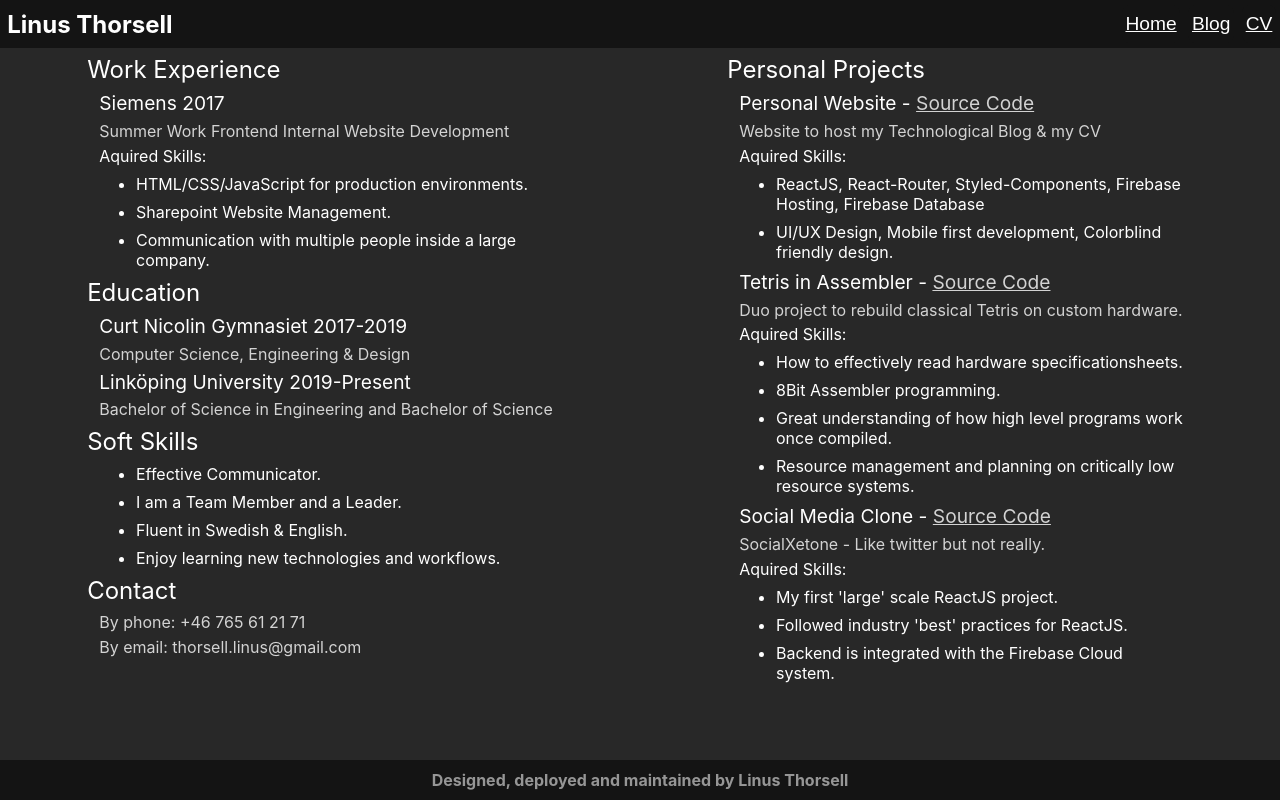
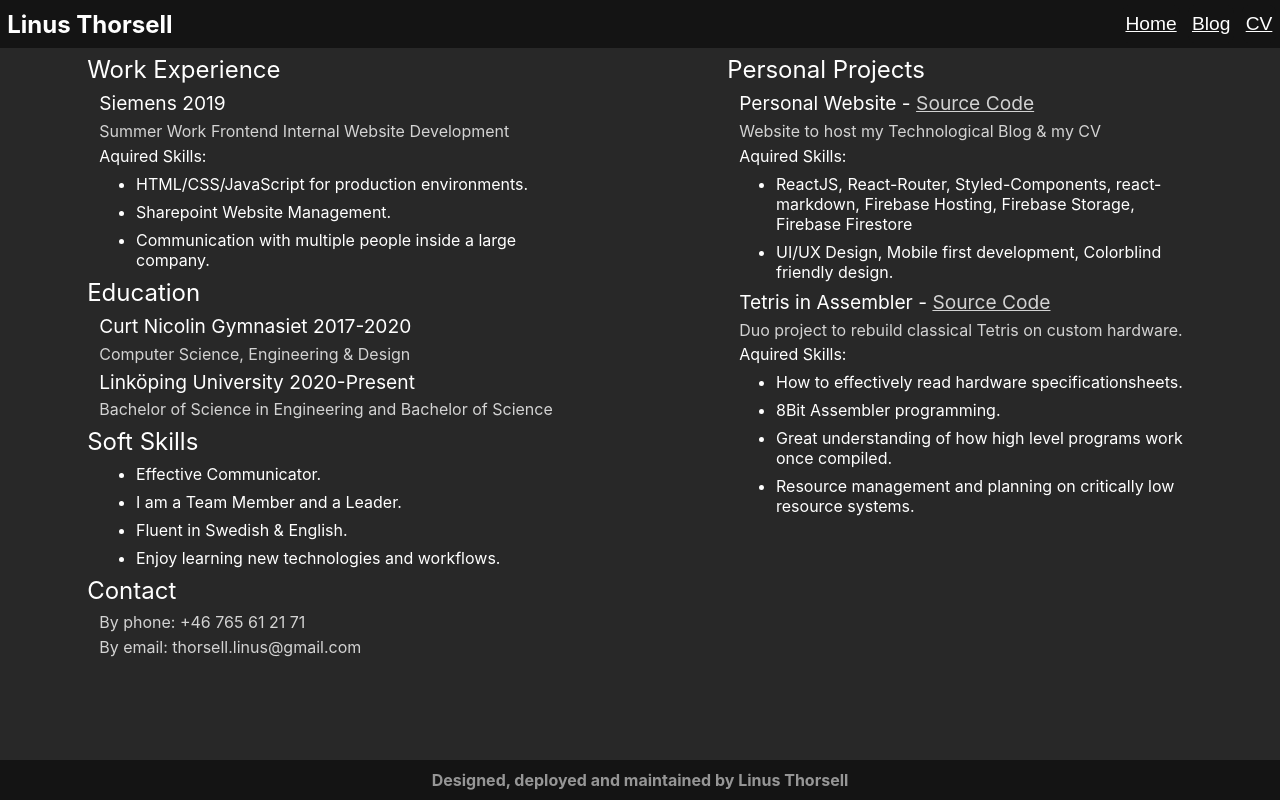
Before and after one commit to LinusThorsell/personal-web, a React (Create React App) app: page /cv in a window 1280 px wide. Built offline with nearby package versions, Linux system fonts and the light colour scheme.

Commit message:
fixed some links

```diff
--- a/src/pages/Cv.js
+++ b/src/pages/Cv.js
@@ -57,7 +57,7 @@ class Cv extends Component {
             <SideBySideContainer theme={theme}>
                 <SideDivs>
                     <CategoryTitle>Work Experience</CategoryTitle>
-                    <CategorySection>Siemens 2017</CategorySection>
+                    <CategorySection>Siemens 2019</CategorySection>
                     <UnderCategorySection>Summer Work Frontend Internal Website Development</UnderCategorySection>
                     <UnderCategoryHighlight>Aquired Skills:</UnderCategoryHighlight>
                     <Ul>
@@ -67,9 +67,9 @@ class Cv extends Component {
                     </Ul>
 
                     <CategoryTitle>Education</CategoryTitle>
-                    <CategorySection>Curt Nicolin Gymnasiet 2017-2019</CategorySection>
+                    <CategorySection>Curt Nicolin Gymnasiet 2017-2020</CategorySection>
                     <UnderCategorySection>Computer Science, Engineering & Design</UnderCategorySection>
-                    <CategorySection>Linköping University 2019-Present</CategorySection>
+                    <CategorySection>Linköping University 2020-Present</CategorySection>
                     <UnderCategorySection>Bachelor of Science in Engineering and Bachelor of Science</UnderCategorySection>
 
                     <CategoryTitle>Soft Skills</CategoryTitle>
@@ -86,15 +86,15 @@ class Cv extends Component {
                 </SideDivs>
                 <SideDivs>
                     <CategoryTitle>Personal Projects</CategoryTitle>
-                    <CategorySection>Personal Website - <A href="https://github.com/linusthorsell/">Source Code</A></CategorySection>
+                    <CategorySection>Personal Website - <A href="https://github.com/linusthorsell/personal-web">Source Code</A></CategorySection>
                     <UnderCategorySection>Website to host my Technological Blog & my CV</UnderCategorySection>
                     <UnderCategoryHighlight>Aquired Skills:</UnderCategoryHighlight>
                     <Ul>
-                        <Li>ReactJS, React-Router, Styled-Components, Firebase Hosting, Firebase Database</Li>
+                        <Li>ReactJS, React-Router, Styled-Components, react-markdown, Firebase Hosting, Firebase Storage, Firebase Firestore</Li>
                         <Li>UI/UX Design, Mobile first development, Colorblind friendly design.</Li>
                     </Ul>
 
-                    <CategorySection>Tetris in Assembler - <A href="https://github.com/linusthorsell/">Source Code</A></CategorySection>
+                    <CategorySection>Tetris in Assembler - <A href="https://github.com/linusthorsell/8-bit-tetris-asm">Source Code</A></CategorySection>
                     <UnderCategorySection>Duo project to rebuild classical Tetris on custom hardware.</UnderCategorySection>
                     <UnderCategoryHighlight>Aquired Skills:</UnderCategoryHighlight>
                     <Ul>
@@ -104,14 +104,14 @@ class Cv extends Component {
                         <Li>Resource management and planning on critically low resource systems.</Li>
                     </Ul>
 
-                    <CategorySection>Social Media Clone - <A href="https://github.com/linusthorsell/">Source Code</A></CategorySection>
+                    {/* <CategorySection>Social Media Clone - <A href="https://github.com/linusthorsell/">Source Code</A></CategorySection>
                     <UnderCategorySection>SocialXetone - Like twitter but not really.</UnderCategorySection>
                     <UnderCategoryHighlight>Aquired Skills:</UnderCategoryHighlight>
                     <Ul>
                         <Li>My first 'large' scale ReactJS project.</Li>
                         <Li>Followed industry 'best' practices for ReactJS.</Li>
                         <Li>Backend is integrated with the Firebase Cloud system.</Li>
-                    </Ul>
+                    </Ul> */}
                     <br></br>
                     <br></br>
                     <br></br>
```
